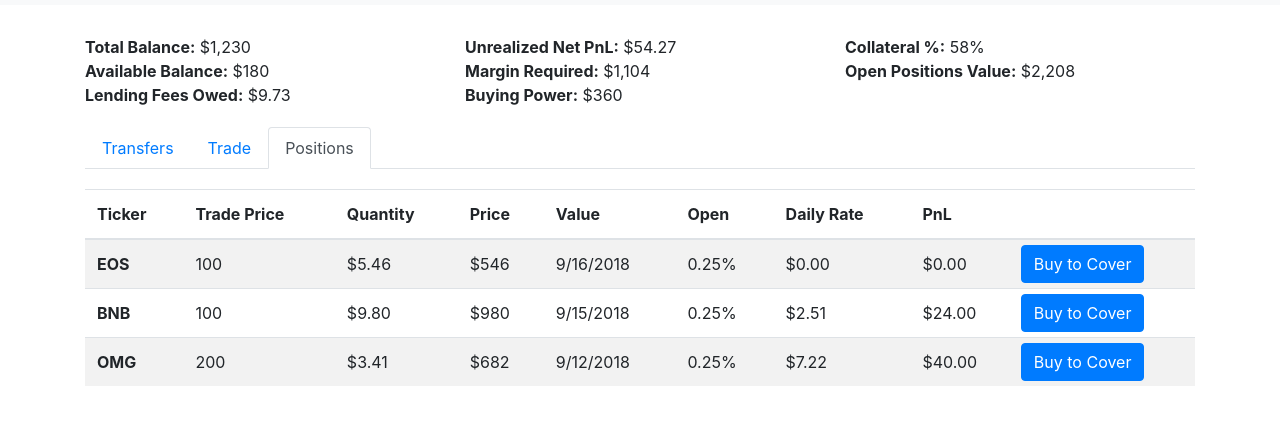
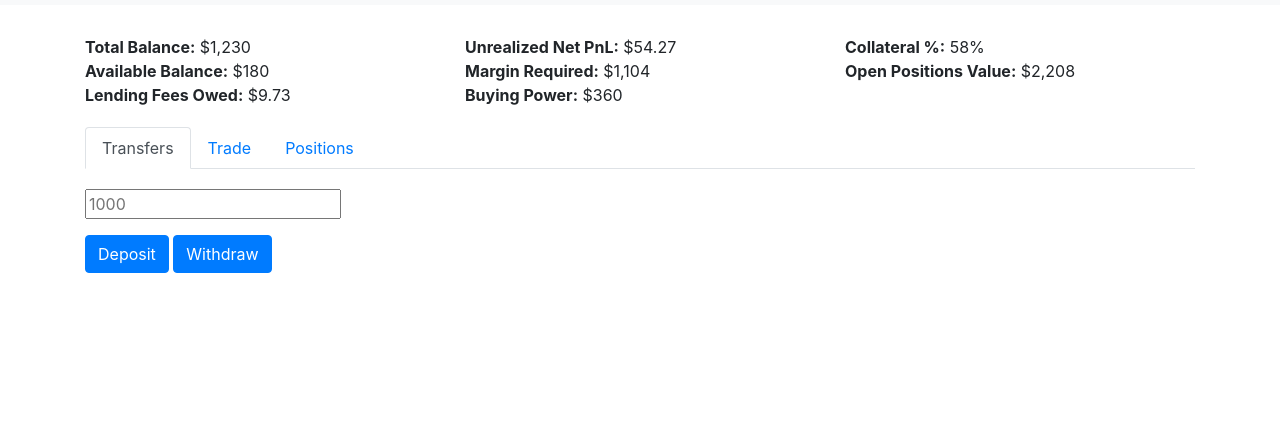
Before and after one commit to spotnetio/ui_mvp, a website: page index.html in a window 1280 px wide. Shown: the part 51-476 px from the top of the page. Drawn offline with nearby package versions, Linux system fonts and the light colour scheme.

Commit message:
add withdraw and deposit triggers

```diff
--- a/index.html
+++ b/index.html
@@ -35,21 +35,21 @@
 
     <ul class="actions-pane nav nav-tabs">
       <li class="nav-item">
-        <a class="nav-link" data-toggle="tab" href="#transfers">Transfers</a>
+        <a class="nav-link active" data-toggle="tab" href="#transfers">Transfers</a>
       </li>
       <li class="nav-item">
         <a class="nav-link" data-toggle="tab" href="#trade">Trade</a>
       </li>
       <li class="nav-item">
-        <a class="nav-link active" id="contact-tab" data-toggle="tab" href="#positions">Positions</a>
+        <a class="nav-link" id="contact-tab" data-toggle="tab" href="#positions">Positions</a>
       </li>
     </ul>
     <div class="actions-content tab-content">
-      <div class="tab-pane" id="transfers">
-        <p><input type="text" placeholder="1000"></p>
+      <div class="tab-pane show active" id="transfers">
+        <p><input type="text" id="transfer-amount" placeholder="1000"></p>
         <p>
-          <input type="button" class="btn btn-primary" value="Deposit">
-          <input type="button" class="btn btn-primary" value="Withdraw">
+          <button id="deposit" type="button" class="btn btn-primary">Deposit</button>
+          <button id="withdraw" type="button" class="btn btn-primary">Withdraw</button>
         </p>
       </div>
       <div class="tab-pane" id="trade">
@@ -108,7 +108,7 @@
         </div>
       </div>
 
-      <div class="tab-pane show active" id="positions">
+      <div class="tab-pane" id="positions">
         <table class="positions-table table table-striped">
           <thead>
             <tr>
--- a/src/main.js
+++ b/src/main.js
@@ -1,6 +1,8 @@
-$(function() {
-  $('#actions-nav a').on('click', function (e) {
-    e.preventDefault()
-    $(this).tab('show')
-  })
+$(() => {
+  $('#deposit').on('click', () => {
+    console.log(`you want to deposit ${$('#transfer-amount').val()}`);
+  });
+  $('#withdraw').on('click', () => {
+    console.log(`you want to withdraw ${$('#transfer-amount').val()}`);
+  });
 });
```
